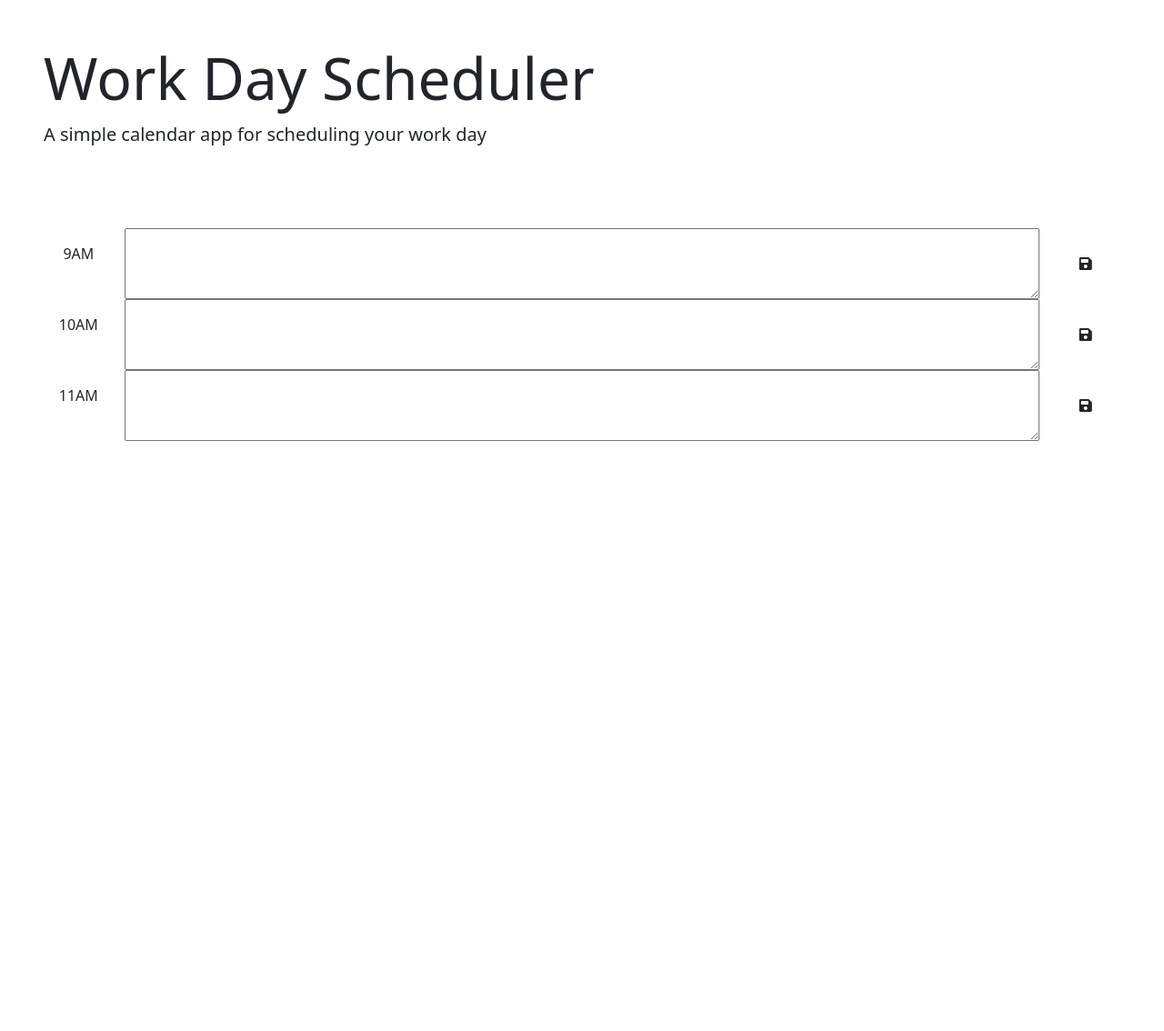
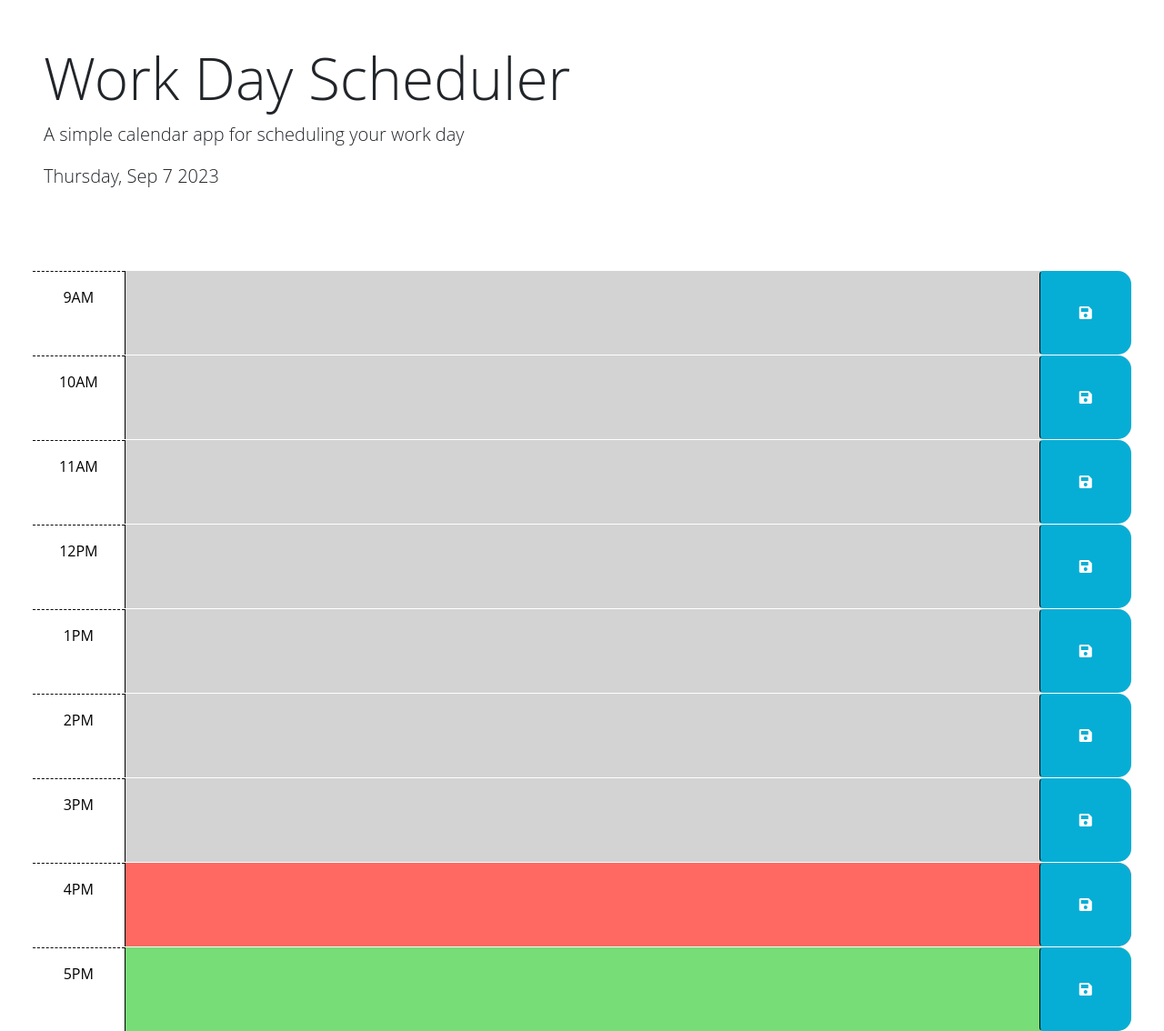
Before and after one commit to M-deline/scheduler-work, a plain HTML site: page index.html in a window 1280 px wide. Shown: the whole page at 91% size. Before the commit the page ends 800 px from the top, so only its background shows below. Drawn offline with nearby package versions, Linux system fonts and the light colour scheme.

Commit message:
Readme and javascript

```diff
--- a/index.html
+++ b/index.html
@@ -1,26 +1,16 @@
 <!DOCTYPE html>
 <html lang="en">
+
 <head>
   <meta charset="UTF-8" />
   <meta name="viewport" content="width=device-width, initial-scale=1.0" />
   <meta http-equiv="X-UA-Compatible" content="ie=edge" />
-    <link
-      href="https://cdn.jsdelivr.net/npm/bootstrap@5.1.3/dist/css/bootstrap.min.css"
-      rel="stylesheet"
-      integrity="sha384-1BmE4kWBq78iYhFldvKuhfTAU6auU8tT94WrHftjDbrCEXSU1oBoqyl2QvZ6jIW3"
-      crossorigin="anonymous"
-    />
-    <link
-      rel="stylesheet"
-      href="https://use.fontawesome.com/releases/v5.8.1/css/all.css"
-      integrity="sha384-50oBUHEmvpQ+1lW4y57PTFmhCaXp0ML5d60M1M7uH2+nqUivzIebhndOJK28anvf"
-      crossorigin="anonymous"
-    />
-    <link
-      href="https://fonts.googleapis.com/css2?family=Fira+Sans:wght@400;700&display=swap"
-      rel="stylesheet"
-    />
-    <link rel="stylesheet" href="style.css" />
+  <link href="https://cdn.jsdelivr.net/npm/bootstrap@5.1.3/dist/css/bootstrap.min.css" rel="stylesheet"
+    integrity="sha384-1BmE4kWBq78iYhFldvKuhfTAU6auU8tT94WrHftjDbrCEXSU1oBoqyl2QvZ6jIW3" crossorigin="anonymous" />
+  <link rel="stylesheet" href="https://use.fontawesome.com/releases/v5.8.1/css/all.css"
+    integrity="sha384-50oBUHEmvpQ+1lW4y57PTFmhCaXp0ML5d60M1M7uH2+nqUivzIebhndOJK28anvf" crossorigin="anonymous" />
+  <link href="https://fonts.googleapis.com/css2?family=Fira+Sans:wght@400;700&display=swap" rel="stylesheet" />
+  <link rel="stylesheet" href="index.css" />
   <title>Work Day Scheduler</title>
 </head>
 
@@ -31,49 +21,86 @@
     <p id="currentDay" class="lead"></p>
   </header>
   <div class="container-fluid px-5">
-      <!-- Use class for "past", "present", and "future" to apply styles to the
-        time-block divs accordingly. The javascript will need to do this by
-        adding/removing these classes on each div by comparing the hour in the
-        id to the current hour. The html provided below is meant to be an example
-        demonstrating how the css provided can be leveraged to create the
-        desired layout and colors. The html below should be removed or updated
-        in the finished product. Remember to delete this comment once the
-        code is implemented.
-        -->
 
-      <!-- Example of a past time block. The "past" class adds a gray background color. -->
-      <div id="hour-9" class="row time-block past">
+    <div id="hour-9" class="row time-block">
       <div class="col-2 col-md-1 hour text-center py-3">9AM</div>
       <textarea class="col-8 col-md-10 description" rows="3"> </textarea>
-        <button class="btn saveBtn col-2 col-md-1" aria-label="save">
-          <i class="fas fa-save" aria-hidden="true"></i>
+      <button id="save" class="btn saveBtn col-2 col-md-1" aria-label="save">
+        <i class="fas fa-save"></i>
       </button>
     </div>
 
-      <!-- Example of a present time block. The "present" class adds a red background color. -->
-      <div id="hour-10" class="row time-block present">
+
+    <div id="hour-10" class="row time-block">
       <div class="col-2 col-md-1 hour text-center py-3">10AM</div>
       <textarea class="col-8 col-md-10 description" rows="3"> </textarea>
-        <button class="btn saveBtn col-2 col-md-1" aria-label="save">
-          <i class="fas fa-save" aria-hidden="true"></i>
+      <button id="save" class="btn saveBtn col-2 col-md-1" aria-label="save">
+        <i class="fas fa-save"></i>
       </button>
     </div>
 
-      <!-- Example of a future time block. The "future" class adds a green background color. -->
-      <div id="hour-11" class="row time-block future">
+
+    <div id="hour-11" class="row time-block">
       <div class="col-2 col-md-1 hour text-center py-3">11AM</div>
       <textarea class="col-8 col-md-10 description" rows="3"> </textarea>
-        <button class="btn saveBtn col-2 col-md-1" aria-label="save">
-          <i class="fas fa-save" aria-hidden="true"></i>
+      <button id="save" class="btn saveBtn col-2 col-md-1" aria-label="save">
+        <i class="fas fa-save"></i>
+      </button>
+    </div>
+
+    <div id="hour-12" class="row time-block">
+      <div class="col-2 col-md-1 hour text-center py-3">12PM</div>
+      <textarea class="col-8 col-md-10 description" rows="3"> </textarea>
+      <button id="save" class="btn saveBtn col-2 col-md-1" aria-label="save">
+        <i class="fas fa-save"></i>
+      </button>
+    </div>
+
+    <div id="hour-13" class="row time-block">
+      <div class="col-2 col-md-1 hour text-center py-3">1PM</div>
+      <textarea class="col-8 col-md-10 description" rows="3"> </textarea>
+      <button id="save" class="btn saveBtn col-2 col-md-1" aria-label="save">
+        <i class="fas fa-save"></i>
+      </button>
+    </div>
+
+    <div id="hour-14" class="row time-block">
+      <div class="col-2 col-md-1 hour text-center py-3">2PM</div>
+      <textarea class="col-8 col-md-10 description" rows="3"> </textarea>
+      <button id="save" class="btn saveBtn col-2 col-md-1" aria-label="save">
+        <i class="fas fa-save"></i>
+      </button>
+    </div>
+
+    <div id="hour-15" class="row time-block">
+      <div class="col-2 col-md-1 hour text-center py-3">3PM</div>
+      <textarea class="col-8 col-md-10 description" rows="3"> </textarea>
+      <button id="save" class="btn saveBtn col-2 col-md-1" aria-label="save">
+        <i class="fas fa-save"></i>
+      </button>
+    </div>
+
+    <div id="hour-16" class="row time-block">
+      <div class="col-2 col-md-1 hour text-center py-3">4PM</div>
+      <textarea class="col-8 col-md-10 description" rows="3"> </textarea>
+      <button id="save" class="btn saveBtn col-2 col-md-1" aria-label="save">
+        <i class="fas fa-save"></i>
+      </button>
+    </div>
+
+    <div id="hour-17" class="row time-block">
+      <div class="col-2 col-md-1 hour text-center py-3">5PM</div>
+      <textarea class="col-8 col-md-10 description" rows="3"> </textarea>
+      <button id="save" class="btn saveBtn col-2 col-md-1" aria-label="save">
+        <i class="fas fa-save"></i>
       </button>
     </div>
   </div>
-
   <script src="https://cdnjs.cloudflare.com/ajax/libs/jquery/3.2.1/jquery.min.js"></script>
   <script src="https://cdn.jsdelivr.net/npm/dayjs@1.11.3/dayjs.min.js"
-    integrity="sha256-iu/zLUB+QgISXBLCW/mcDi/rnf4m4uEDO0wauy76x7U="
-    crossorigin="anonymous"></script>
+    integrity="sha256-iu/zLUB+QgISXBLCW/mcDi/rnf4m4uEDO0wauy76x7U=" crossorigin="anonymous"></script>
 
-    <script src="script.js"></script>
+  <script src="index.js"></script>
 </body>
+
 </html>
--- a/index.js
+++ b/index.js
@@ -1,23 +1,61 @@
-// Wrap all code that interacts with the DOM in a call to jQuery to ensure that
-// the code isn't run until the browser has finished rendering all the elements
-// in the html.
-$(function () {
-    // TODO: Add a listener for click events on the save button. This code should
-    // use the id in the containing time-block as a key to save the user input in
-    // local storage. HINT: What does `this` reference in the click listener
-    // function? How can DOM traversal be used to get the "hour-x" id of the
-    // time-block containing the button that was clicked? How might the id be
-    // useful when saving the description in local storage?
-    //
-    // TODO: Add code to apply the past, present, or future class to each time
-    // block by comparing the id to the current hour. HINTS: How can the id
-    // attribute of each time-block be used to conditionally add or remove the
-    // past, present, and future classes? How can Day.js be used to get the
-    // current hour in 24-hour time?
-    //
-    // TODO: Add code to get any user input that was saved in localStorage and set
-    // the values of the corresponding textarea elements. HINT: How can the id
-    // attribute of each time-block be used to do this?
-    //
-    // TODO: Add code to display the current date in the header of the page.
-  });
+// Today's day and date
+var todayDate = dayjs().format('dddd, MMM D YYYY');
+$("#currentDay").html(todayDate);
+
+
+//w3schhols so make sure it isnt running before the page is loaded
+$(document).ready(function () {
+  //save button when clicked saves to local storage
+    $(".saveBtn").on("click", function () {
+        console.log(this);
+        var hourKey = $(this).parent().attr("id")
+        var activity = $(this).siblings(".description").val()
+        console.log(activity)
+        localStorage.setItem(hourKey, activity)
+    })
+    function timeTracker() {
+        //loop method and track time correctly
+        $(".time-block").each(function(){
+            console.log(this)
+            var timeNow = dayjs().hour();
+            var blockTime = parseInt($(this).attr("id").split("-").pop())
+            console.log(blockTime)
+            if (blockTime < timeNow) {
+                console.log("past")
+                $(this).removeClass("future");
+                $(this).removeClass("present");
+                $(this).addClass("past");
+            }
+            else if (blockTime === timeNow) {
+                console.log("present")
+                $(this).removeClass("future");
+                $(this).removeClass("past");
+                $(this).addClass("present");
+            }
+            else {
+                console.log("future")
+                $(this).removeClass("past");
+                $(this).removeClass("present");
+                $(this).addClass("future");
+            }
+
+        })
+
+    }
+
+
+    // local storage
+    $("#hour-9 .description").val(localStorage.getItem("hour-9"));
+    $("#hour-10 .description").val(localStorage.getItem("hour-10"));
+    $("#hour-11 .description").val(localStorage.getItem("hour-11"));
+    $("#hour-12 .description").val(localStorage.getItem("hour-12"));
+    $("#hour-13 .description").val(localStorage.getItem("hour-13"));
+    $("#hour-14 .description").val(localStorage.getItem("hour-14"));
+    $("#hour-15 .description").val(localStorage.getItem("hour-15"));
+    $("#hour-16 .description").val(localStorage.getItem("hour-16"));
+    $("#hour-17 .description").val(localStorage.getItem("hour-17"));
+
+    timeTracker();
+})
+
+//call function
```
Also changed, not shown: 1 other file. Lines whose indentation alone changed are shown as unchanged.
